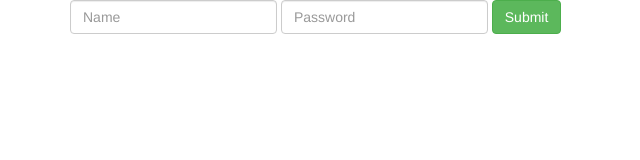
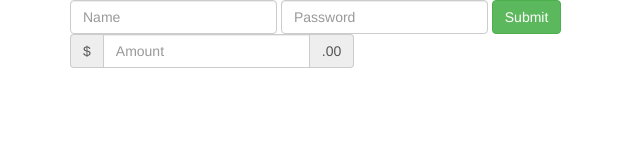
Before and after one commit to zeropy/bootstrap, a plain HTML site: page form/hidden_label.html in a window 1280 px wide. Shown: the whole page, without its empty margins (0-640 px from the left). Drawn offline with Linux system fonts and the light colour scheme.

Commit message:
input group addon

```diff
--- a/form/hidden_label.html
+++ b/form/hidden_label.html
@@ -20,6 +20,22 @@
 
         <button type="submit" name="button" class="btn btn-success">Submit</button>
       </form>
+
+      <form class="form-inline" action="index.html" method="post">
+        <div class="form-group">
+          <label class="sr-only"></label>
+          <div class="input-group">
+            <div class="input-group-addon">
+              $
+            </div>
+            <input class="form-control" type="text" name="amount" value="" placeholder="Amount">
+            <div class="input-group-addon">
+              .00
+            </div>
+          </div>
+
+        </div>
+      </form>
     </div>
   </body>
 </html>
```
